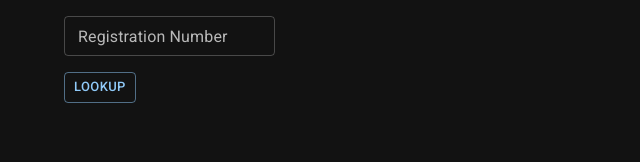
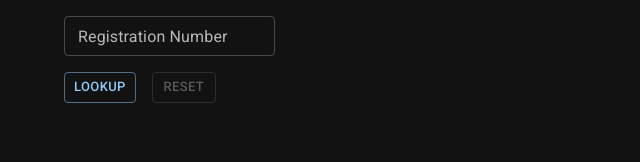
Before and after one commit to taylorjg/dvla-viewer, a React (Vite) app: page / in a window 1280 px wide. Shown: the top 162 px of the page, without its empty margins (0-640 px from the left). Built offline with nearby package versions, Linux system fonts and the light colour scheme.

Commit message:
Add a button to reset the form

```diff
--- a/src/App.jsx
+++ b/src/App.jsx
@@ -4,23 +4,25 @@ import { Button, Container, LinearProgress, TextField } from "@mui/material";
 import { useLookup } from "@app/hooks";
 import { Error, VehicleDetails } from "@app/components";
 
-import { StyledForm } from "./App.styles";
+import { StyledForm, StyledButtons } from "./App.styles";
 
 export const App = () => {
   const [value, setValue] = useState("");
   const [registrationNumber, setRegistrationNumber] = useState("");
   const { data, isLoading, isError, error } = useLookup(registrationNumber);
 
-  console.log({ data, isLoading, isError, error });
-
   const onChange = (event) => {
-    console.log(event.target.value);
     setValue(event.target.value);
   };
 
   const onSubmit = (event) => {
     event.preventDefault();
     setRegistrationNumber(value);
+  };
+
+  const onReset = () => {
+    setValue("");
+    setRegistrationNumber("");
   };
 
   return (
@@ -32,9 +34,21 @@ export const App = () => {
           value={value}
           onChange={onChange}
         />
-        <Button size="small" variant="outlined" type="submit">
-          Lookup
-        </Button>
+        <StyledButtons>
+          <Button size="small" variant="outlined" type="submit">
+            Lookup
+          </Button>
+          <Button
+            size="small"
+            variant="outlined"
+            type="button"
+            onClick={onReset}
+            color="error"
+            disabled={!registrationNumber || isLoading}
+          >
+            Reset
+          </Button>
+        </StyledButtons>
         {isLoading && <LinearProgress sx={{ width: "100%" }} />}
         {isError && <Error error={error} />}
       </StyledForm>
--- a/src/App.styles.js
+++ b/src/App.styles.js
@@ -6,3 +6,8 @@ export const StyledForm = styled.form`
   align-items: flex-start;
   gap: 1rem;
 `;
+
+export const StyledButtons = styled.div`
+  display: flex;
+  gap: 1rem;
+`;
--- a/src/components/VehicleDetails.jsx
+++ b/src/components/VehicleDetails.jsx
@@ -1,3 +1,4 @@
+import React from "react";
 import PropTypes from "prop-types";
 import { Divider, List, ListItem, ListItemText } from "@mui/material";
 import * as changeCase from "change-case";
@@ -9,12 +10,12 @@ export const VehicleDetails = ({ vehicleDetails }) => {
         const label = changeCase.capitalCase(key);
 
         return (
-          <>
+          <React.Fragment key={key}>
             {index > 0 && <Divider />}
-            <ListItem key={key} disablePadding disableGutters>
+            <ListItem disablePadding disableGutters>
               <ListItemText primary={label} secondary={value} />
             </ListItem>
-          </>
+          </React.Fragment>
         );
       })}
     </List>
```
